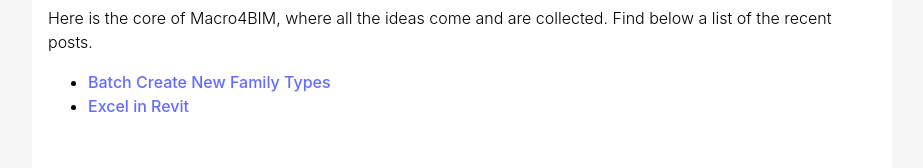
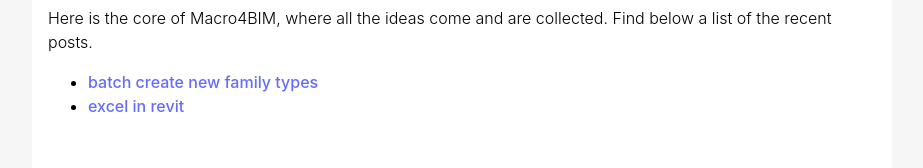
Before and after one commit to yvonneytw/macro4bim-blog, a React (Vite) app: page /blog in a window 1280 px wide. Shown: the part 283-451 px from the top of the page, without its empty margins (178-1101 px from the left). Built offline with nearby package versions, Linux system fonts and the light colour scheme.

Commit message:
fixed MD loading

```diff
--- a/src/App.jsx
+++ b/src/App.jsx
@@ -6,13 +6,16 @@
 import BlogPage from "./components/pages/BlogPage";
 import Footer from "./components/common/Footer";
 import MarkdownRenderer from "./components/common/MarkdownRenderer";
-import CommentList from "./components/common/Comment/CommentList";
-import RecentPost from "./components/common/Blog/RecentPost";
 import PostCategories from "./components/common/Blog/PostCategories";
-import PostShareAndMetadata from "./components/common/Blog/PostShareAndMetadata";
+// import RecentPost from "./components/common/Blog/RecentPost";
+// import PostShareAndMetadata from "./components/common/Blog/PostShareAndMetadata";
+// import CommentList from "./components/common/Comment/CommentList";
+// import postList from "./utils/postList.json";
+const markdownFiles = import.meta.glob("./assets/**/*.md", { eager: true });
 
 function App() {
   // const [count, setCount] = useState(0);
+
   return (
     <>
       <HeaderComponent />
@@ -22,23 +25,33 @@
           <Route path="/" element={<Home />} />
           <Route
             path="/pym4b"
-            element={<MarkdownRenderer file="src/components/pages/pym4b.md" />}
+            element={
+              <>
+                <MarkdownRenderer content={markdownFiles["./assets/pyM4B.md"].default} />
+              </>
+            }
           />
 
+          {Object.keys(markdownFiles).map((file) => {
+            if (!file.includes("/post/")) return;
+            let key = file.split("/").pop().replace(".md", "");
+            let route = `/post/${key}`;
+
+            return (
               <Route
-            path="/post/:mdFile"
+                key={key}
+                path={route}
                 element={
                   <>
                     <PostCategories />
                     <div className="framed">
-                  <MarkdownRenderer mdDir="../src/components/pages/post/" />
+                      <MarkdownRenderer content={markdownFiles[file].default} />
                     </div>
-                {/* <PostShareAndMetadata /> */}
-                {/* <RecentPost /> */}
-                {/* <CommentList /> */}
                   </>
                 }
               />
+            );
+          })}
         </Routes>
       </div>
       <Footer />
--- /dev/null
+++ b/src/assets/sample.md
@@ -0,0 +1,3 @@
+# what about a new MD file
+
+just to make sure it actually works
--- a/src/components/common/MarkdownRenderer.jsx
+++ b/src/components/common/MarkdownRenderer.jsx
@@ -1,5 +1,3 @@
-// This script is a function that dinamically create a page from the markdown found in the pages/ directory
-import { useState } from "react";
 import Markdown from "react-markdown";
 import rehypeRaw from "rehype-raw";
 import remarkGfm from "remark-gfm";
@@ -7,20 +5,8 @@
 
 import { Prism as SyntaxHighlighter } from "react-syntax-highlighter";
 import { vscDarkPlus } from "react-syntax-highlighter/dist/esm/styles/prism";
-import { useParams } from "react-router-dom";
 
-export default function MarkdownRenderer(props) {
-  let file = "";
-  const params = useParams();
-  if (props.file == undefined && Object.keys(params).includes("mdFile")) {
-    file = props.mdDir + params.mdFile + ".md";
-  } else {
-    file = props.file;
-  }
-  const [content, setContent] = useState("");
-  fetch(file)
-    .then((response) => response.text())
-    .then((text) => setContent(text));
+export default function MarkdownRenderer({ content }) {
   return (
     <div className="md-renderer">
       <Markdown
@@ -48,6 +34,5 @@
 }
 
 MarkdownRenderer.propTypes = {
-  file: PropTypes.string,
-  mdDir: PropTypes.string,
+  content: PropTypes.string,
 };
--- a/src/components/pages/BlogPage.jsx
+++ b/src/components/pages/BlogPage.jsx
@@ -1,8 +1,7 @@
 import { Link } from "react-router-dom";
-import postList from "../../utils/postList.json";
-// import PropTypes from "prop-types";
 
 export default function BlogPage() {
+  const markdownFiles = import.meta.glob("../../assets/post/*.md", { eager: true });
   return (
     <>
       <h1>Macro4BIM Blog</h1>
@@ -13,11 +12,16 @@
       </p>
 
       <ul>
-        {postList.map((post, i) => (
-          <li key={i}>
-            <Link to={post.route}>{post.title}</Link>
-          </li>
-        ))}
+        {Object.keys(markdownFiles).map((mdPath) => {
+          let key = mdPath.split("/").pop().replace(".md", "");
+          let route = `/post/${key}`;
+          let title = key.replace(/-/g, " ");
+          return (
+            <li key={key}>
+              <Link to={route}>{title}</Link>
+            </li>
+          );
+        })}
       </ul>
     </>
   );
--- a/src/utils/postList.json
+++ b/src/utils/postList.json
@@ -1,11 +1,16 @@
 [
   {
-    "path": "src/components/pages/post/batch-create-new-family-types.md",
+    "path": "src/assets/sample.md",
+    "route": "/post/sample",
+    "title": "SAMPLE"
+  },
+  {
+    "path": "src/assets/post/batch-create-new-family-types.md",
     "route": "/post/batch-create-new-family-types",
     "title": "Batch Create New Family Types"
   },
   {
-    "path": "src/components/pages/post/excel-in-revit.md",
+    "path": "src/assets/post/excel-in-revit.md",
     "route": "/post/excel-in-revit",
     "title": "Excel in Revit"
   }
--- a/vite.config.js
+++ b/vite.config.js
@@ -1,7 +1,18 @@
-import { defineConfig } from 'vite'
-import react from '@vitejs/plugin-react-swc'
+import { defineConfig } from "vite";
+import react from "@vitejs/plugin-react-swc";
+// import mdPlugin from "vite-plugin-markdown";
 
 // https://vitejs.dev/config/
 export default defineConfig({
-  plugins: [react()],
-})
+  plugins: [
+    react(),
+    {
+      name: "markdown-loader",
+      transform(code, id) {
+        if (id.slice(-3) === ".md") {
+          return `export default ${JSON.stringify(code)}`;
+        }
+      },
+    },
+  ],
+});
```
Also changed, not shown: src/assets/pyM4B.md (renamed from src/components/pages/pyM4B.md, +0 -4 lines), src/utils/postList.cjs (+8 -6 lines), src/assets/post/batch-create-new-family-types.md (renamed from src/components/pages/post/batch-create-new-family-types.md), src/assets/post/excel-in-revit.md (renamed from src/components/pages/post/excel-in-revit.md), 2 other files (tests, documents, lock files or other folders). Lines whose indentation alone changed are shown as unchanged.
